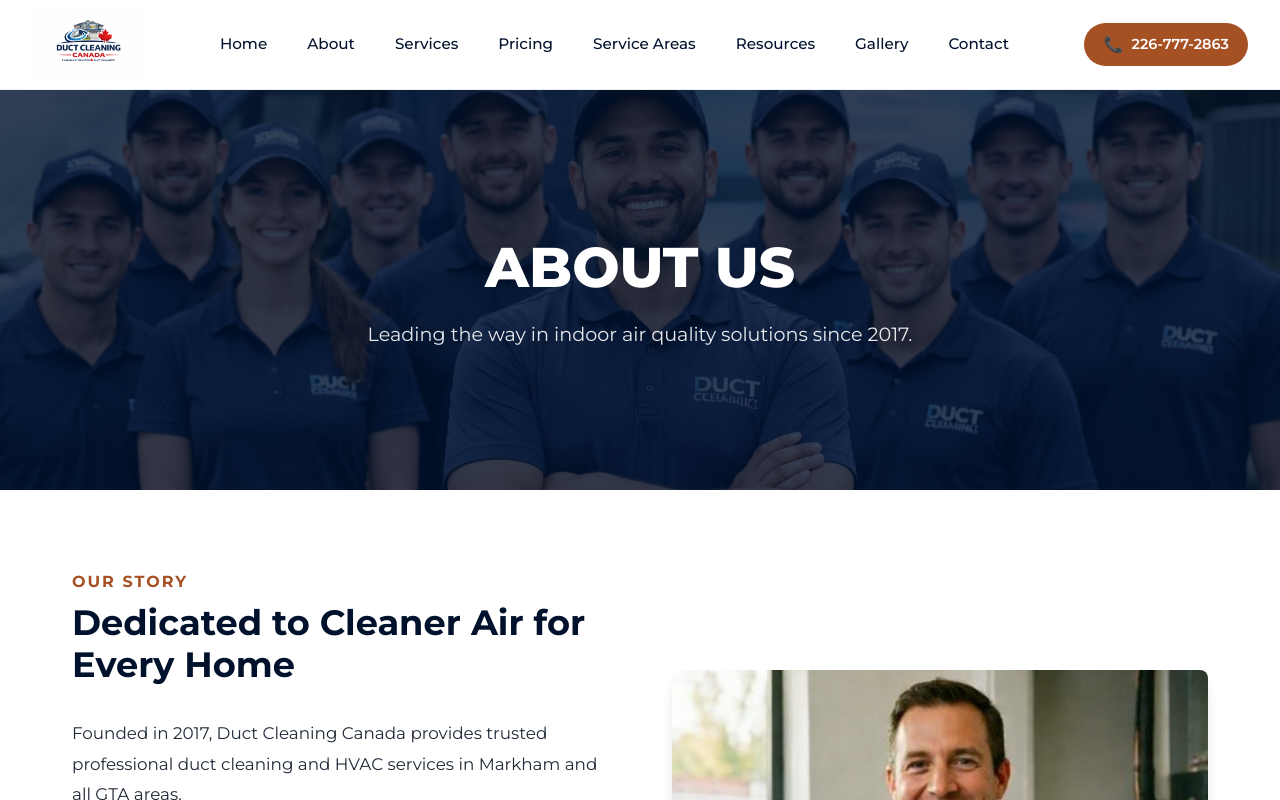
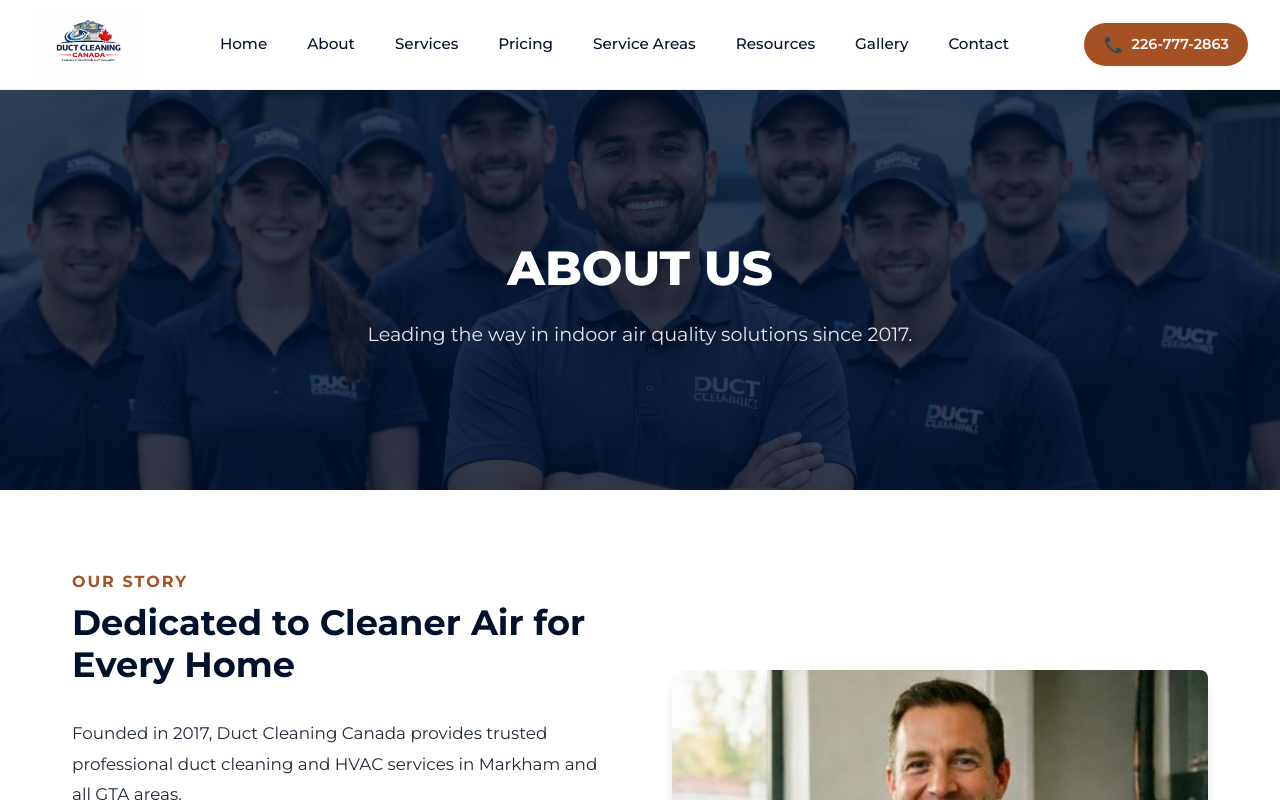
Before and after one commit to josph8487-prog/duct-Canada-original, a Next.js app: page /about in a window 1280 px wide. Shown: the top 800 px of the page. Built offline with nearby package versions, Linux system fonts and the light colour scheme.

Commit message:
Update About.module.css

```diff
--- a/src/styles/About.module.css
+++ b/src/styles/About.module.css
@@ -120,20 +120,3 @@
         grid-template-columns: 1fr 1fr;
     }
 }
-
-.hero h1,
-.heroTitle,
-.aboutHero h1 {
-    font-size: 2.2rem !important;
-    line-height: 1.3 !important;
-    word-break: break-word !important;
-    text-align: center !important;
-}
-
-@media (min-width: 900px) {
-    .hero h1,
-    .heroTitle,
-    .aboutHero h1 {
-        font-size: 3.5rem !important;
-    }
-}
```
